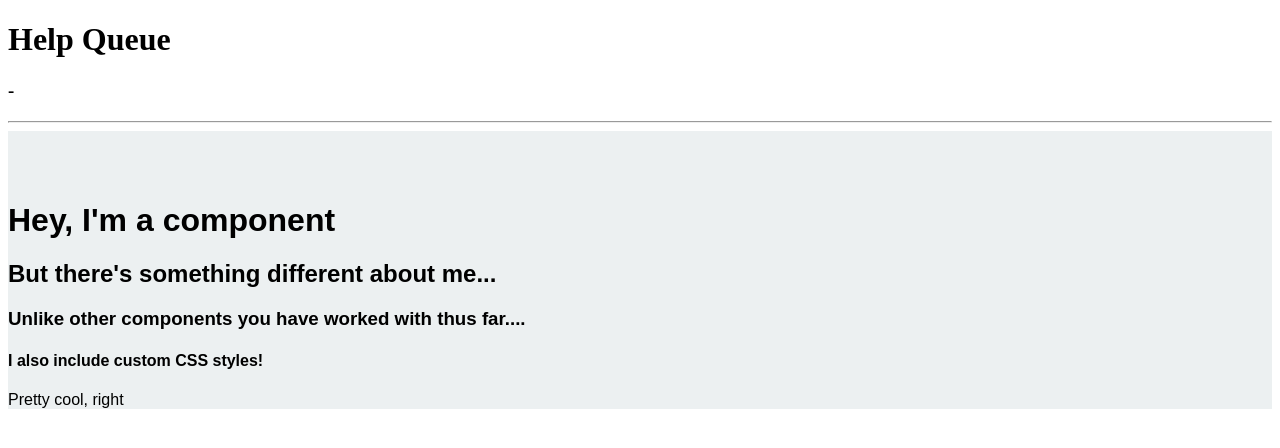
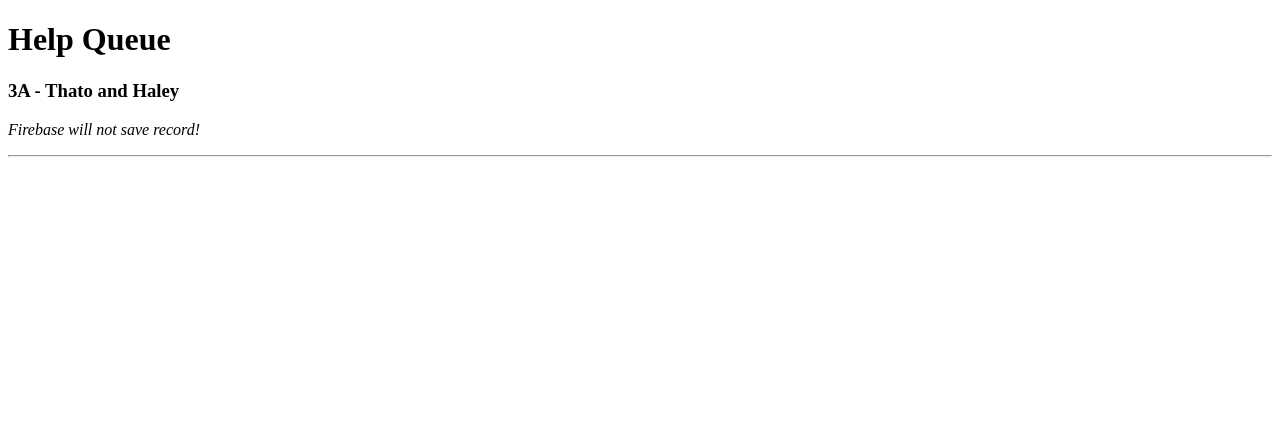
Before and after one commit to sabrinamianne/react-help-queue, a React app: page / in a window 1280 px wide. Shown: the top 448 px of the page. Built offline with nearby package versions, Linux system fonts and the light colour scheme.

Commit message:
Add Linting

```diff
--- a/src/components/App.jsx
+++ b/src/components/App.jsx
@@ -1,14 +1,14 @@
-import React from "react";
-import Header from "./Header";
-import TicketList from "./TicketList";
-import MyStyledComponent from "./MyStyledComponent";
+import React from 'react';
+import Header from './Header';
+import TicketList from './TicketList';
+
 
 function App(){
   return (
     <div>
       <Header/>
       <TicketList/>
-      <MyStyledComponent/>
+
     </div>
   );
 }
--- a/src/components/Header.jsx
+++ b/src/components/Header.jsx
@@ -1,4 +1,4 @@
-import React from "react";
+import React from 'react';
 
 function Header(){
   return (
--- a/src/components/MyStyledComponent.jsx
+++ b/src/components/MyStyledComponent.jsx
@@ -1,20 +1,20 @@
-import React from 'react';
-
-function MyStyledComponent(props) {
-  var myStyledComponentStyles = {
-    backgroundColor: '#ecf0f1',
-    fontFamily: 'sans-serif',
-    paddingTop: '50px'
-  }
-  return (
-    <div style={myStyledComponentStyles}>
-      <h1>Hey, I'm a component</h1>
-      <h2>But there's something different about me...</h2>
-      <h3>Unlike other components you have worked with thus far....</h3>
-      <h4>I also include custom CSS styles!</h4>
-      <p>Pretty cool, right</p>
-    </div>
-  );
-}
-
-export default MyStyledComponent;
+// import React from 'react';
+//
+// function MyStyledComponent(props) {
+//   var myStyledComponentStyles = {
+//     backgroundColor: '#ecf0f1',
+//     fontFamily: 'sans-serif',
+//     paddingTop: '50px'
+//   };
+//   return (
+//     <div style={myStyledComponentStyles}>
+//       <h1>Hey, I'm a component</h1>
+//       <h2>But there's something different about me...</h2>
+//       <h3>Unlike other components you have worked with thus far....</h3>
+//       <h4>I also include custom CSS styles!</h4>
+//       <p>Pretty cool, right</p>
+//     </div>
+//   );
+// }
+//
+// export default MyStyledComponent;
--- a/src/components/Ticket.jsx
+++ b/src/components/Ticket.jsx
@@ -1,5 +1,5 @@
-import React from "react";
-import PropTypes from "prop-types";
+import React from 'react';
+import PropTypes from 'prop-types';
 
 function Ticket(props){
   return (
--- a/src/components/TicketList.jsx
+++ b/src/components/TicketList.jsx
@@ -1,9 +1,13 @@
-import React from "react";
-import Ticket from "./Ticket";
+import React from 'react';
+import Ticket from './Ticket';
 
 function TicketList() {
   return (
-    <Ticket/>
+    <Ticket
+      location="3A"
+      names="Thato and Haley"
+      issue="Firebase will not save record!"
+    />
   );
 }
 
--- a/webpack.config.js
+++ b/webpack.config.js
@@ -33,6 +33,16 @@ module.exports = {
     rules: [
       {
         test: /\.jsx?$/,
+        enforce: "pre",
+        loader: "eslint-loader",
+        exclude: /node_modules/,
+        options: {
+          emitWarning: true,
+          configFile: "./.eslintrc.json"
+          }
+        },
+      {
+        test: /\.jsx?$/,
         loader: "babel-loader",
         exclude: /node_modules/,
         options: {
```
Also changed, not shown: package.json (+6 -1 lines), src/index.jsx (+5 -4 lines), .eslintrc.json (added), 1 other file (tests, documents, lock files or other folders). Lines whose indentation alone changed are shown as unchanged.
